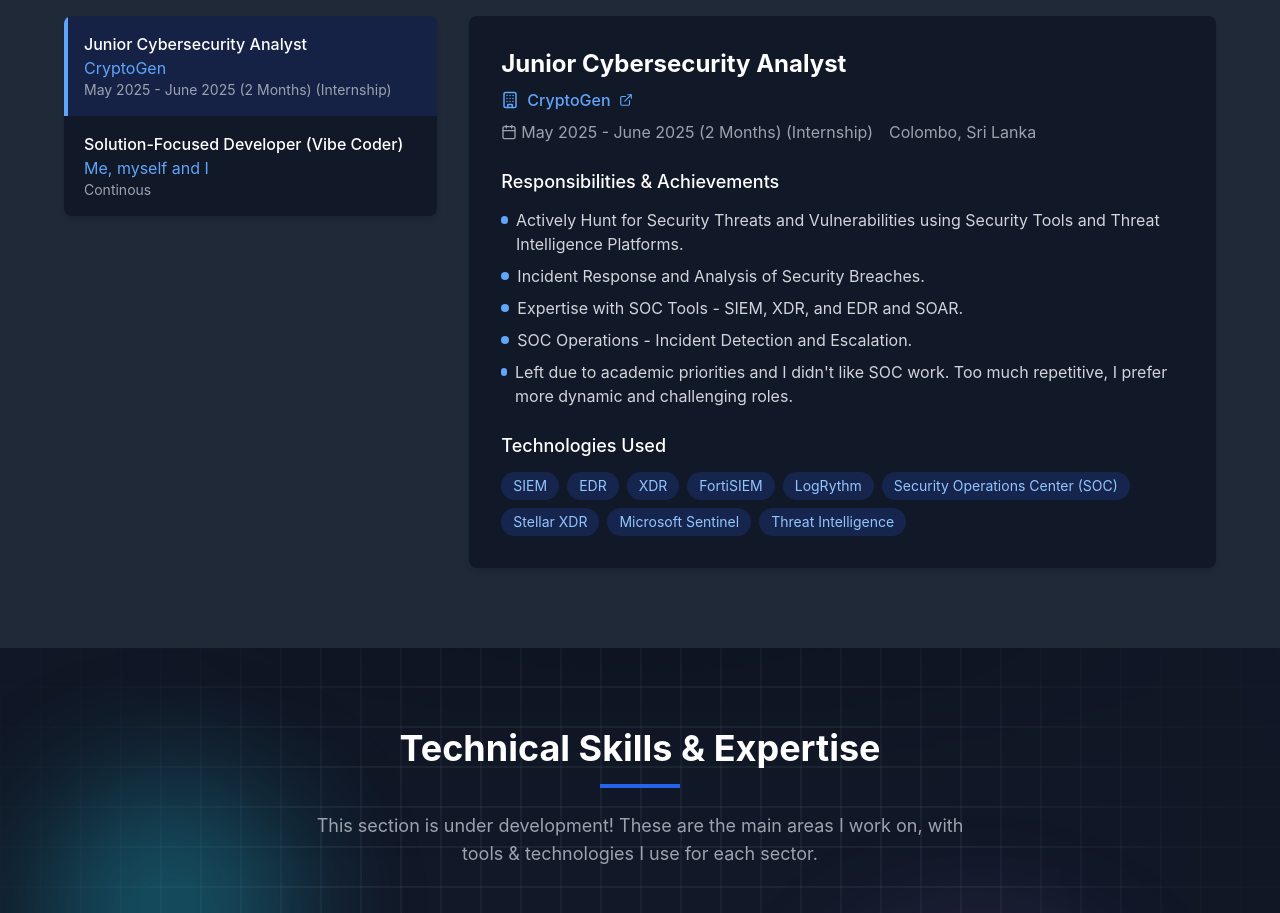
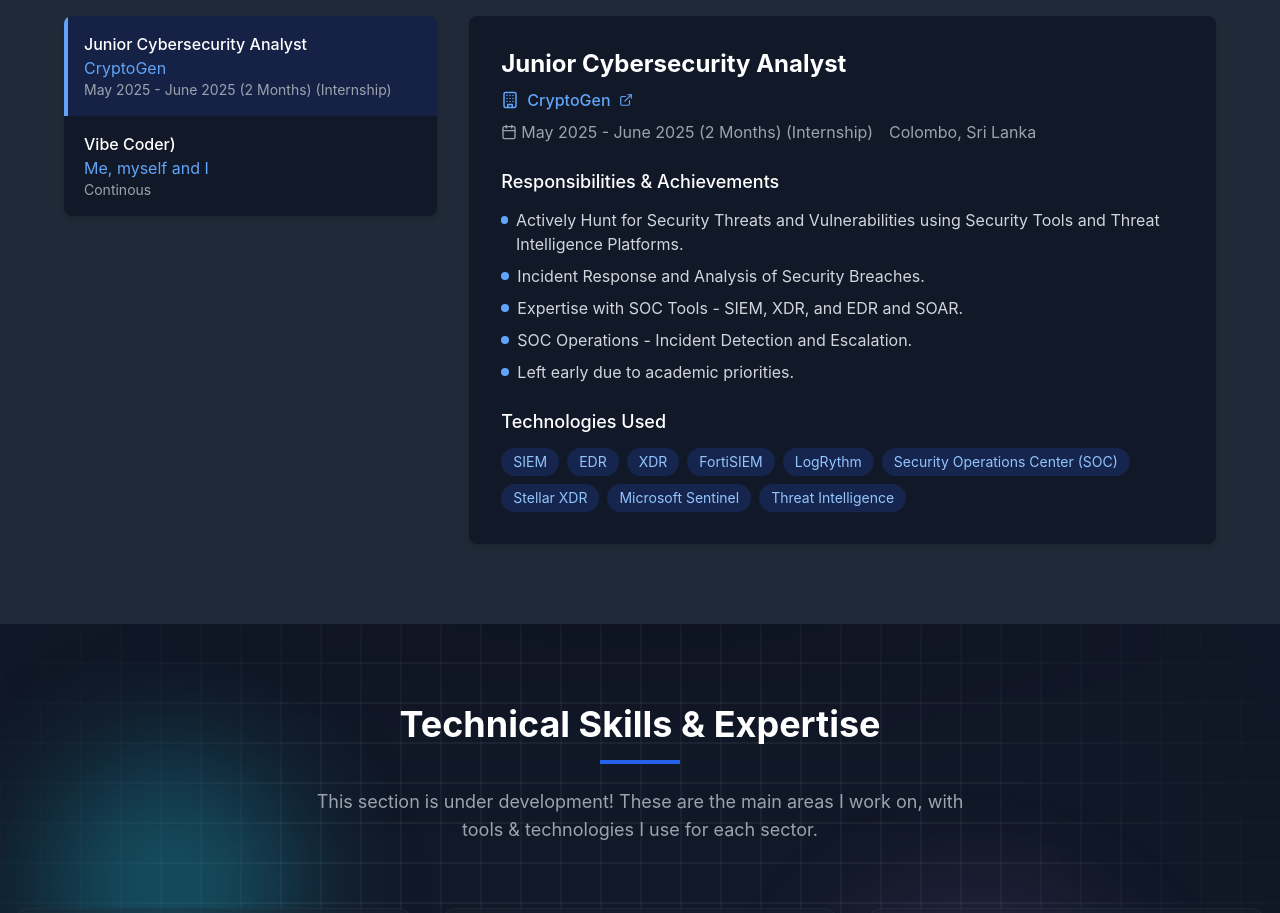
Before and after one commit to Dinuka7L/dinuka-portfolio, a React (Vite) app: page /#/ in a window 1280 px wide. Shown: the part 3860-4773 px from the top of the page. Built offline with nearby package versions, Linux system fonts and the light colour scheme.

Commit message:
Updated Experience

```diff
--- a/src/components/ExperienceSection.tsx
+++ b/src/components/ExperienceSection.tsx
@@ -22,24 +22,20 @@
       'Incident Response and Analysis of Security Breaches.',
       'Expertise with SOC Tools - SIEM, XDR, and EDR and SOAR.',
       'SOC Operations - Incident Detection and Escalation.',
-      'Left due to academic priorities and I didn\'t like SOC work. Too much repetitive, I prefer more dynamic and challenging roles.',
+      'Left early due to academic priorities.',
     ],
     technologies: ['SIEM', 'EDR', 'XDR', 'FortiSIEM', 'LogRythm', 'Security Operations Center (SOC)', 'Stellar XDR', 'Microsoft Sentinel', 'Threat Intelligence'],
     companyWebsite: 'https://www.crypto-gen.com/'
   },
   {
-    title: 'Solution-Focused Developer (Vibe Coder)',
+    title: 'Vibe Coder)',
     company: 'Me, myself and I',
     location: 'Anywhere & Everywhere',
     period: 'Continous',
     description: [
-      'Currently engineering real-world business process automation solutions, including RAG-based applications and autonomous AI agents designed for enterprise-grade deployment.',
-      'Designed and built full-stack web applications and internal tools to continuously sharpen my software development skills.',
-      'Hands-on experience in both Blue Team (defensive) and Red Team (offensive) operations, utilizing custom-built lab and sandbox environments for simulated cyber warfare.',
-      'Constantly exploring and prototyping emerging technologies through personal projects, with a focus on scalability, automation, and systems thinking.',
-      'While cybersecurity remains my core expertise, I actively design and engineer end-to-end technical solutions for solving real-world business and operational challenges.',
+      'Whenever I see a problem, I try to solve it with code. Its just my passion, even though I might not know fully on software development, I try to learn and implement it.',
     ],
-    technologies: ['Agentic AI', 'Python', 'IT Automation', 'Cloud-Based Services', 'LLMs', 'Version Control', 'API Development & Integration','Infrastructure as Code (IaC)', 'Containerization'],
+    technologies: ['Python', 'IT Automation', 'Cloud-Based Services', 'LLMs', 'Version Control', 'API Development & Integration','MERN', 'Containerization'],
     companyWebsite: ''
   }
 
```
